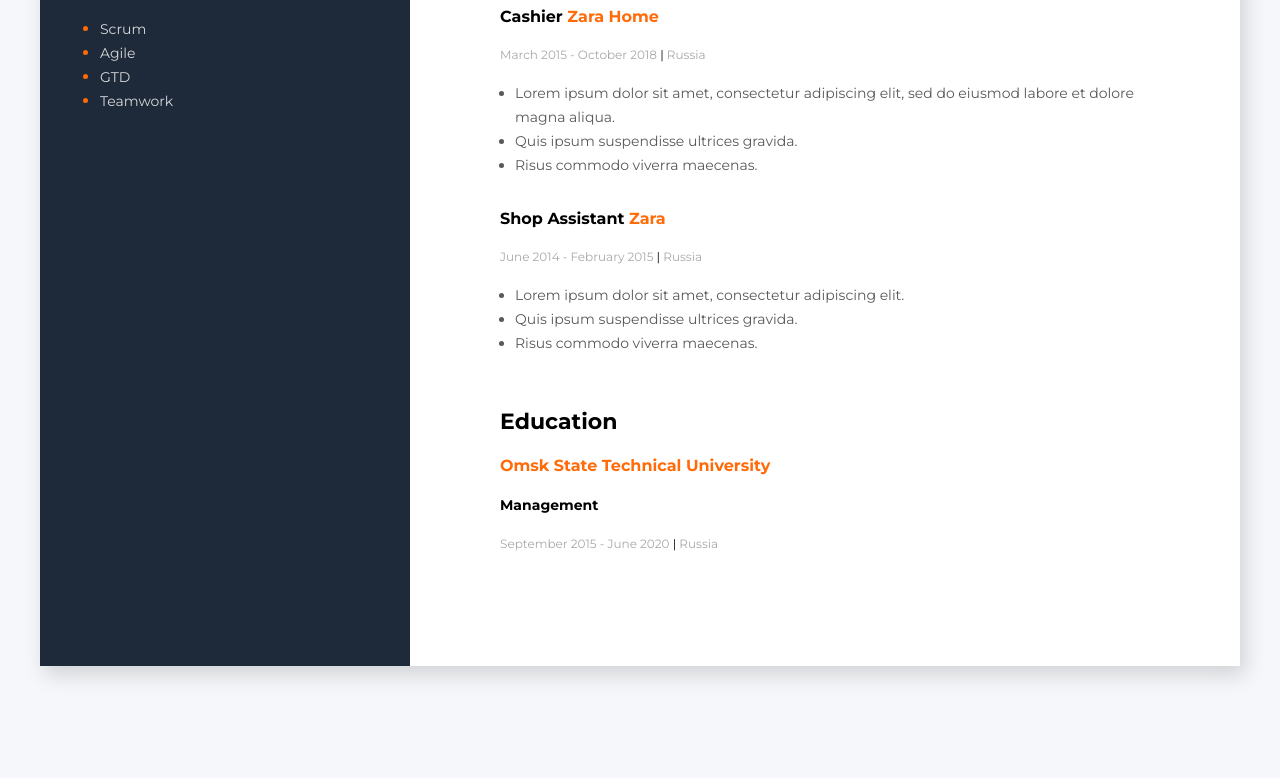
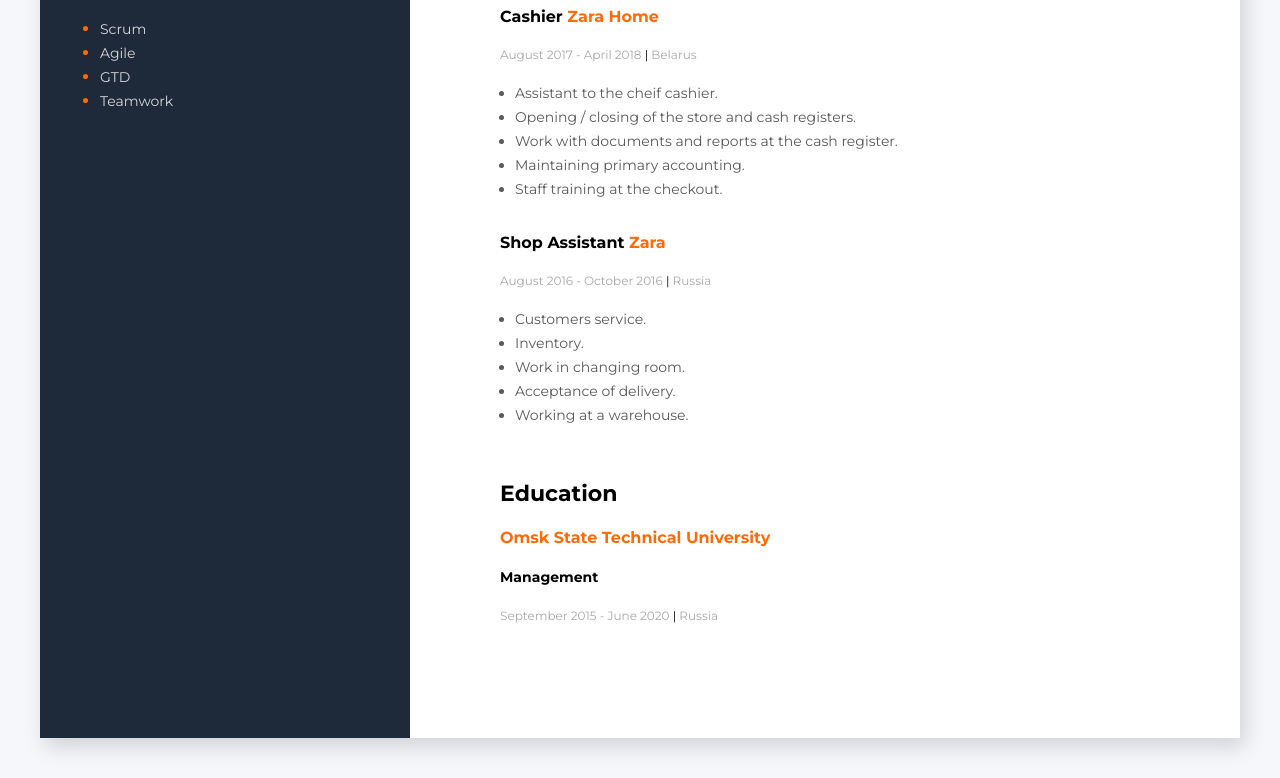
Before and after one commit to Schetinina/resume, a plain HTML site: page index.html in a window 1280 px wide. Shown: the part 863-1641 px from the top of the page. Before the commit the page ends 1569 px from the top, so only its background shows below. Drawn offline with Linux system fonts and the light colour scheme.

Commit message:
Add 1 and 2 work space

```diff
--- a/index.html
+++ b/index.html
@@ -154,14 +154,16 @@
                         <span class="profession-company">Zara Home</span>
                     </h4>
                     <span class="profession-period">
-                         March 2015 - October 2018
-                         <span class="profession-divider">|</span>
-                         Russia
+                        August 2017 - April 2018
+                        <span class="profession-divider">|</span>
+                        Belarus
                     </span>
                     <ul class="profession-duties">
-                        <li>Lorem ipsum dolor sit amet, consectetur adipiscing elit, sed do eiusmod labore et dolore magna aliqua.</li>
-                        <li>Quis ipsum suspendisse ultrices gravida.</li>
-                        <li>Risus commodo viverra maecenas.</li>
+                        <li>Assistant to the cheif cashier.</li>
+                        <li>Opening / closing of the store and cash registers.</li>
+                        <li>Work with documents and reports at the cash register.</li>
+                        <li>Maintaining primary accounting.</li>
+                        <li>Staff training at the checkout.</li>
                     </ul>
                 </div>
 
@@ -171,14 +173,16 @@
                         <span class="profession-company">Zara</span>
                     </h4>
                     <span class="profession-period">
-                        June 2014 - February 2015
+                        August 2016 - October 2016
                         <span class="profession-divider">|</span>
                         Russia
                     </span>
                     <ul class="profession-duties">
-                        <li>Lorem ipsum dolor sit amet, consectetur adipiscing elit.</li>
-                        <li>Quis ipsum suspendisse ultrices gravida.</li>
-                        <li>Risus commodo viverra maecenas.</li>
+                        <li>Customers service.</li>
+                        <li>Inventory.</li>
+                        <li>Work in changing room.</li>
+                        <li>Acceptance of delivery.</li>
+                        <li>Working at a warehouse.</li>
                     </ul>
                 </div>
             </div>
```
